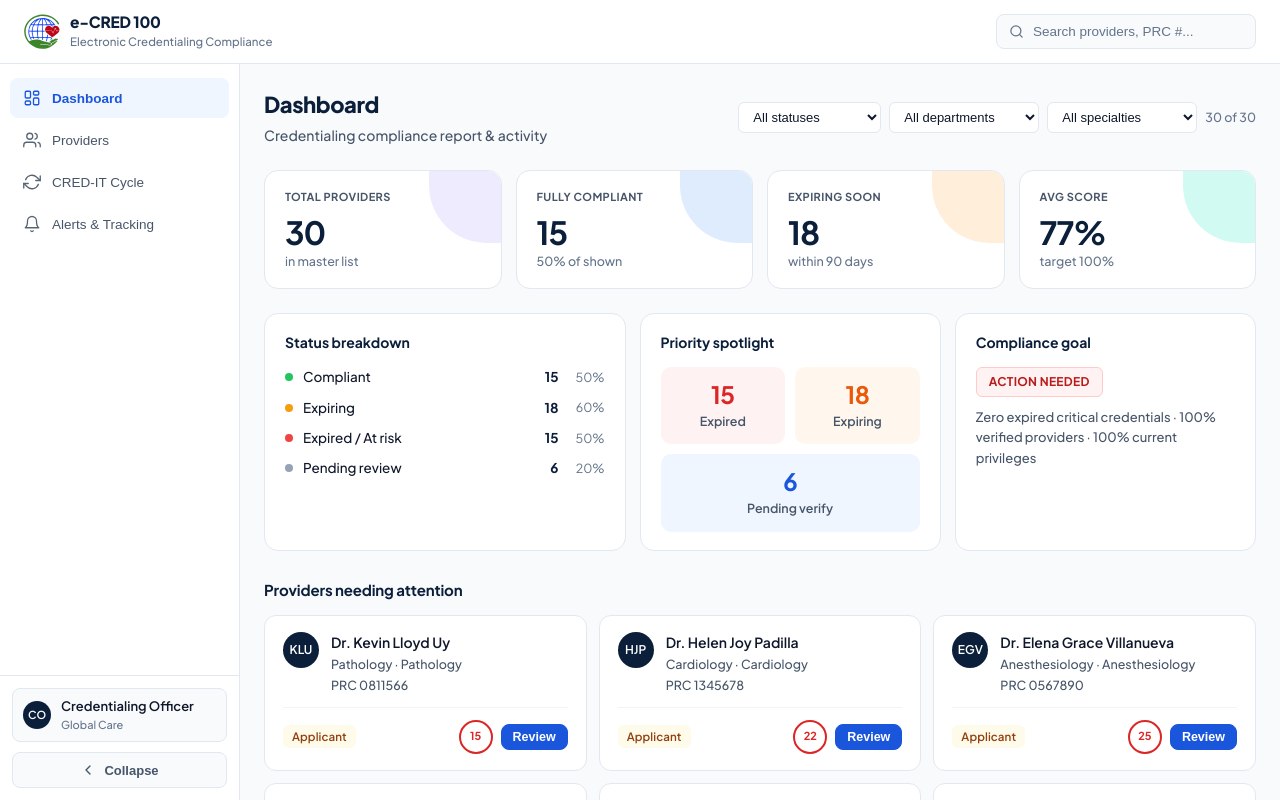
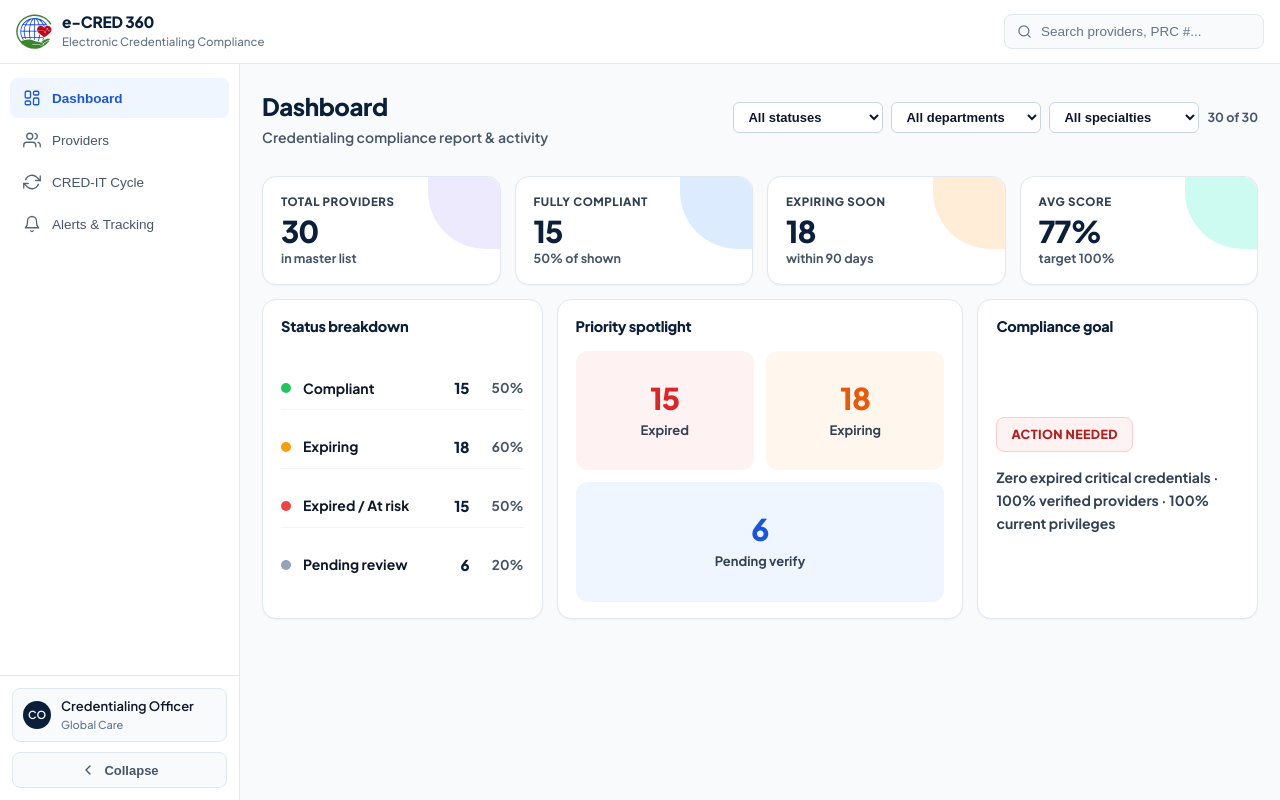
Before and after one commit to RALS-17/e-CRED-360, a React (Vite) app: page / in a window 1280 px wide. Shown: the top 800 px of the page. Built offline with nearby package versions, Linux system fonts and the light colour scheme.

Commit message:
Dashboard UI polish and layout updates

```diff
--- a/src/App.css
+++ b/src/App.css
@@ -1,5 +1,5 @@
 /* =========================================================
-   e-CRED 100 — Professional Medical Admin UI
+   e-CRED 360 — Professional Medical Admin UI
    Deep navy + medical blue · Teal for positive states
    Thin borders · 8–12px radius · Plus Jakarta Sans · 24px padding
    ========================================================= */
@@ -40,7 +40,7 @@
   --sidebar-collapsed-w: 68px;
   --radius: 12px;
   --radius-sm: 8px;
-  --page-pad: 24px;
+  --page-pad: 16px;
   --shadow: none;
   --shadow-sm: 0 1px 2px rgba(15, 23, 42, 0.04);
 }
@@ -299,6 +299,7 @@ body {
   min-height: calc(100vh - 64px);
   min-width: 0;
   transition: margin-left 0.2s ease;
+  overflow: auto;
 }
 
 .app.sidebar-collapsed .main {
@@ -420,7 +421,11 @@ body {
 .content {
   padding: var(--page-pad);
   flex: 1;
-  max-width: 1200px;
+  max-width: none;
+  width: 100%;
+  min-height: 0;
+  display: flex;
+  flex-direction: column;
 }
 
 /* ========== PAGE HEADER ========== */
@@ -1916,3 +1921,273 @@ body {
 .cred-checklist .checklist-item {
   align-items: center;
 }
+
+/* ========== DASHBOARD — balanced, modern, full-screen ========== */
+.content {
+  max-width: none;
+  width: 100%;
+  padding: 18px 22px 22px;
+}
+
+.dashboard-page {
+  display: flex;
+  flex-direction: column;
+  min-height: calc(100vh - 64px - 36px);
+  max-width: none;
+  width: 100%;
+  gap: 14px;
+}
+
+.dashboard-page .page-header {
+  margin-bottom: 4px;
+  padding: 6px 0 10px;
+  flex-shrink: 0;
+  min-height: 64px;
+  align-items: center;
+}
+
+.dashboard-page .page-header h1 {
+  font-size: 24px;
+  font-weight: 800;
+  letter-spacing: -0.45px;
+  color: var(--navy);
+  margin: 0 0 4px;
+}
+
+.dashboard-page .subtitle {
+  font-size: 14px;
+  font-weight: 600;
+  color: var(--text-muted);
+  line-height: 1.4;
+}
+
+/* KPI row — equal height cards */
+.dashboard-page .kpi-grid {
+  display: grid;
+  grid-template-columns: repeat(4, 1fr);
+  gap: 14px;
+  margin-bottom: 0;
+  flex-shrink: 0;
+}
+
+.dashboard-page .kpi-card {
+  min-height: 96px;
+  max-height: 110px;
+  height: 100%;
+  padding: 16px 18px;
+  border-radius: 14px;
+  border: 1px solid var(--border);
+  box-shadow: 0 1px 2px rgba(15, 23, 42, 0.04);
+  display: flex;
+  flex-direction: column;
+  justify-content: center;
+}
+
+.dashboard-page .kpi-label {
+  font-size: 11.5px;
+  font-weight: 800;
+  letter-spacing: 0.55px;
+  text-transform: uppercase;
+  color: #334155;
+}
+
+.dashboard-page .kpi-value {
+  font-size: 30px;
+  font-weight: 800;
+  margin: 6px 0 3px;
+  letter-spacing: -1px;
+  color: var(--navy);
+  line-height: 1;
+}
+
+.dashboard-page .kpi-meta {
+  font-size: 12.5px;
+  font-weight: 650;
+  color: #475569;
+}
+
+.dashboard-page .kpi-card::after {
+  width: 72px;
+  height: 72px;
+  opacity: 0.95;
+}
+
+/* Bottom panels — equal height, stretch to fill */
+.dashboard-page .dash-panels {
+  display: grid;
+  grid-template-columns: 1fr 1.45fr 1fr;
+  gap: 14px;
+  margin-bottom: 0;
+  flex: 1 1 auto;
+  min-height: 200px;
+  max-height: 320px;
+  align-items: stretch;
+}
+
+.dashboard-page .dash-panel {
+  padding: 16px 18px;
+  border-radius: 14px;
+  border: 1px solid var(--border);
+  box-shadow: 0 1px 2px rgba(15, 23, 42, 0.04);
+  display: flex;
+  flex-direction: column;
+  height: 100%;
+  min-height: 200px;
+  max-height: 320px;
+  background: var(--surface);
+}
+
+.dashboard-page .panel-title {
+  margin: 0 0 14px;
+  font-size: 14.5px;
+  font-weight: 800;
+  letter-spacing: -0.2px;
+  color: var(--navy);
+  flex-shrink: 0;
+}
+
+/* Status breakdown */
+.dashboard-page .status-list {
+  flex: 1;
+  display: flex;
+  flex-direction: column;
+  justify-content: space-evenly;
+  gap: 0;
+}
+
+.dashboard-page .status-row {
+  display: flex;
+  align-items: center;
+  gap: 12px;
+  font-size: 14px;
+  padding: 10px 0;
+  border-bottom: 1px solid var(--border-soft);
+}
+
+.dashboard-page .status-row:last-child {
+  border-bottom: none;
+}
+
+.dashboard-page .status-dot {
+  width: 10px;
+  height: 10px;
+}
+
+.dashboard-page .status-name {
+  flex: 1;
+  font-weight: 700;
+  color: var(--text);
+  font-size: 14px;
+}
+
+.dashboard-page .status-count {
+  font-weight: 800;
+  font-size: 15px;
+  color: var(--navy);
+  min-width: 28px;
+  text-align: right;
+}
+
+.dashboard-page .status-pct {
+  font-weight: 700;
+  font-size: 13.5px;
+  color: #475569;
+  min-width: 42px;
+  text-align: right;
+}
+
+/* Priority spotlight — balanced tiles */
+.dashboard-page .priority-grid {
+  flex: 1;
+  display: grid;
+  grid-template-columns: 1fr 1fr;
+  gap: 12px;
+  align-content: stretch;
+}
+
+.dashboard-page .priority-card {
+  padding: 18px 14px;
+  border-radius: 12px;
+  display: flex;
+  flex-direction: column;
+  justify-content: center;
+  align-items: center;
+  min-height: 0;
+}
+
+.dashboard-page .priority-blue {
+  grid-column: 1 / -1;
+}
+
+.dashboard-page .priority-num {
+  font-size: 30px;
+  font-weight: 800;
+  letter-spacing: -0.8px;
+  line-height: 1.1;
+}
+
+.dashboard-page .priority-label {
+  font-size: 13px;
+  font-weight: 700;
+  margin-top: 6px;
+  color: #334155;
+}
+
+/* Compliance goal */
+.dashboard-page .goal-box {
+  flex: 1;
+  display: flex;
+  flex-direction: column;
+  justify-content: center;
+  gap: 14px;
+}
+
+.dashboard-page .goal-status {
+  padding: 7px 14px;
+  border-radius: 8px;
+  font-size: 12.5px;
+  font-weight: 800;
+  letter-spacing: 0.4px;
+}
+
+.dashboard-page .goal-text {
+  font-size: 14px;
+  font-weight: 650;
+  line-height: 1.65;
+  color: #334155;
+}
+
+/* Filters on dashboard — stronger text */
+.dashboard-page .filter-select-sm {
+  font-weight: 650;
+  color: var(--text);
+  border-color: #cbd5e1;
+}
+
+.dashboard-page .filter-result-inline {
+  font-weight: 700;
+  color: #475569;
+}
+
+@media (max-width: 1100px) {
+  .dashboard-page .kpi-grid {
+    grid-template-columns: 1fr 1fr;
+  }
+  .dashboard-page .dash-panels {
+    grid-template-columns: 1fr;
+    flex: none;
+    min-height: 0;
+  }
+  .dashboard-page .dash-panel {
+    min-height: 200px;
+  }
+}
+
+@media (max-width: 640px) {
+  .dashboard-page .kpi-grid {
+    grid-template-columns: 1fr 1fr;
+  }
+  .dashboard-page .kpi-value {
+    font-size: 28px;
+  }
+}
--- a/src/App.tsx
+++ b/src/App.tsx
@@ -51,7 +51,7 @@ function App() {
         <div className="brand">
           <img src="/logo.svg" alt="Global Care" className="brand-logo" />
           <div className="brand-text">
-            <span className="logo">e-CRED 100</span>
+            <span className="logo">e-CRED 360</span>
             <span className="tagline">Electronic Credentialing Compliance</span>
           </div>
         </div>
@@ -80,7 +80,7 @@ function App() {
         <main className="main">
           <div className="content">
             {page === 'dashboard' && (
-              <Dashboard providers={providers} onSelect={handleSelectProvider} />
+              <Dashboard providers={providers} />
             )}
             {page === 'providers' && (
               <ProvidersList
--- a/src/components/Dashboard.tsx
+++ b/src/components/Dashboard.tsx
@@ -4,7 +4,6 @@ import { DEPARTMENTS, SPECIALTIES, STATUS_LABELS } from '../data/mockData';
 
 interface DashboardProps {
   providers: Provider[];
-  onSelect: (p: Provider) => void;
 }
 
 const STATUSES: ProviderStatus[] = ['active', 'visiting', 'applicant'];
@@ -36,7 +35,7 @@ function computeStats(list: Provider[]) {
   };
 }
 
-export default function Dashboard({ providers, onSelect }: DashboardProps) {
+export default function Dashboard({ providers }: DashboardProps) {
   const [statusFilter, setStatusFilter] = useState<string>('all');
   const [deptFilter, setDeptFilter] = useState<string>('all');
   const [specialtyFilter, setSpecialtyFilter] = useState<string>('all');
@@ -51,10 +50,6 @@ export default function Dashboard({ providers, onSelect }: DashboardProps) {
   }, [providers, statusFilter, deptFilter, specialtyFilter]);
 
   const stats = useMemo(() => computeStats(filteredProviders), [filteredProviders]);
-
-  const topRisk = filteredProviders
-    .filter((p) => p.complianceScore < 90)
-    .sort((a, b) => a.complianceScore - b.complianceScore);
 
   const compliantPct =
     stats.totalProviders === 0
@@ -71,7 +66,7 @@ export default function Dashboard({ providers, onSelect }: DashboardProps) {
   };
 
   return (
-    <div className="page">
+    <div className="page dashboard-page">
       <div className="page-header dash-header">
         <div>
           <h1>Dashboard</h1>
@@ -156,7 +151,7 @@ export default function Dashboard({ providers, onSelect }: DashboardProps) {
 
       {/* Secondary panels */}
       <div className="dash-panels">
-        <div className="dash-panel">
+        <div className="dash-panel dash-panel-status">
           <h3 className="panel-title">Status breakdown</h3>
           <div className="status-list">
             <div className="status-row">
@@ -201,7 +196,7 @@ export default function Dashboard({ providers, onSelect }: DashboardProps) {
           </div>
         </div>
 
-        <div className="dash-panel">
+        <div className="dash-panel dash-panel-priority">
           <h3 className="panel-title">Priority spotlight</h3>
           <div className="priority-grid">
             <div className="priority-card priority-red">
@@ -219,7 +214,7 @@ export default function Dashboard({ providers, onSelect }: DashboardProps) {
           </div>
         </div>
 
-        <div className="dash-panel">
+        <div className="dash-panel dash-panel-goal">
           <h3 className="panel-title">Compliance goal</h3>
           <div className="goal-box">
             <div className={`goal-status ${stats.zeroExpiredCritical ? 'ok' : 'alert'}`}>
@@ -232,71 +227,6 @@ export default function Dashboard({ providers, onSelect }: DashboardProps) {
         </div>
       </div>
 
-      <div className="section">
-        <h2>Providers needing attention</h2>
-        {topRisk.length === 0 ? (
-          <div className="empty-state">
-            <p>
-              {hasActiveFilters
-                ? 'No providers needing attention match your filters.'
-                : 'All shown providers are at or above 90% compliance.'}
-            </p>
-            {hasActiveFilters && (
-              <button className="btn-sm" onClick={clearFilters}>
-                Clear filters
-              </button>
-            )}
-          </div>
-        ) : (
-          <div className="provider-cards">
-            {topRisk.map((p) => (
-              <div key={p.id} className="provider-card" onClick={() => onSelect(p)}>
-                <div className="provider-card-top">
-                  <span className="avatar-sm">{p.photoInitials}</span>
-                  <div className="provider-card-info">
-                    <div className="provider-card-name">{p.name}</div>
-                    <div className="provider-card-meta">
-                      {p.specialty} · {p.department}
-                    </div>
-                    <div className="provider-card-meta" style={{ marginTop: 2 }}>
-                      PRC {p.prcNumber}
-                    </div>
-                  </div>
-                </div>
-                <div className="provider-card-bottom">
-                  <span className={`badge status-${p.status}`}>{STATUS_LABELS[p.status]}</span>
-                  <div className="provider-card-score">
-                    <div
-                      className="score-ring"
-                      style={{
-                        borderColor: scoreColor(p.complianceScore),
-                        color: scoreColor(p.complianceScore),
-                      }}
-                    >
-                      {p.complianceScore}
-                    </div>
-                    <button
-                      className="btn-sm primary"
-                      onClick={(e) => {
-                        e.stopPropagation();
-                        onSelect(p);
-                      }}
-                    >
-                      Review
-                    </button>
-                  </div>
-                </div>
-              </div>
-            ))}
-          </div>
-        )}
-      </div>
     </div>
   );
 }
-
-function scoreColor(score: number) {
-  if (score >= 90) return '#0d9488';
-  if (score >= 70) return '#d97706';
-  return '#dc2626';
-}
```
